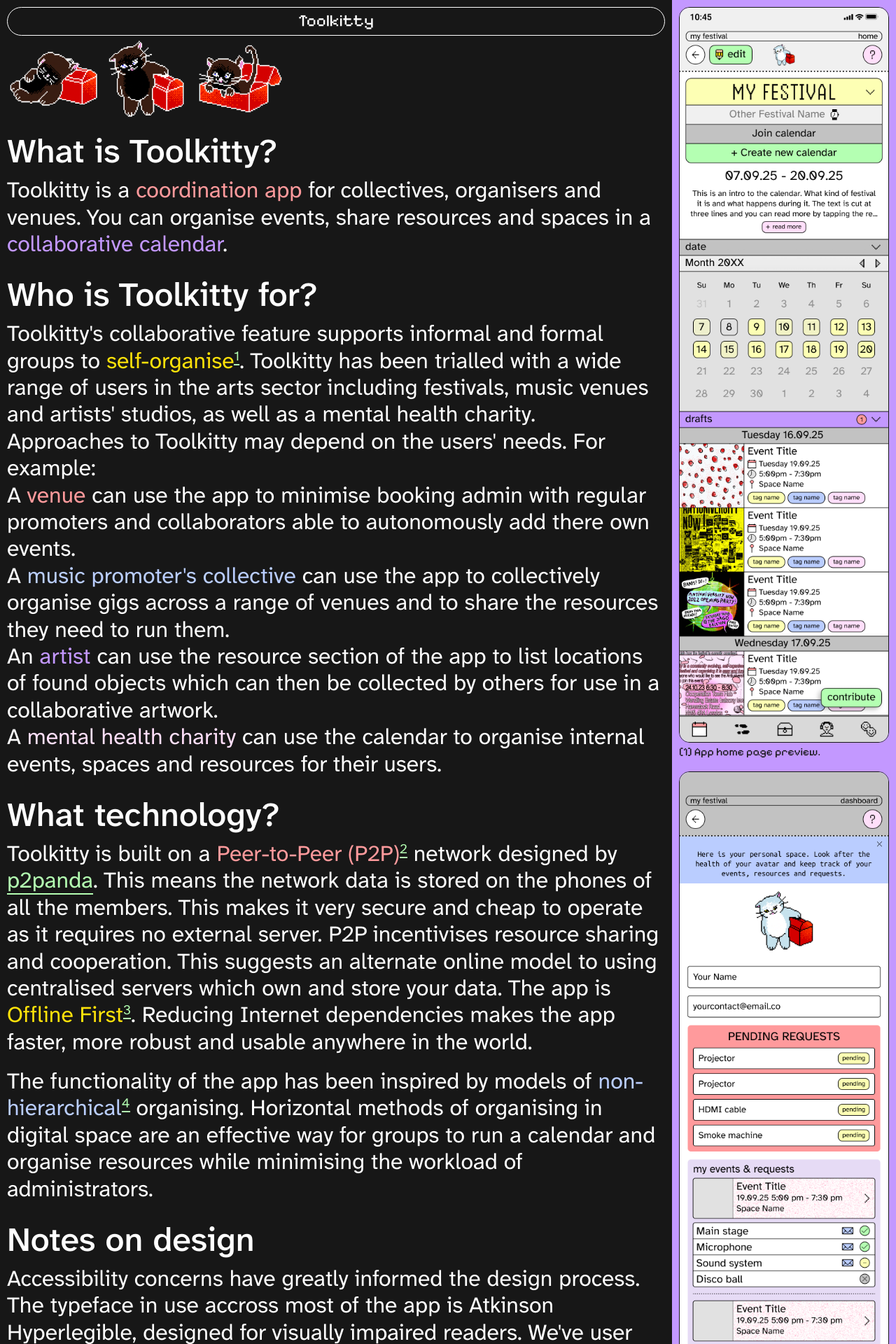
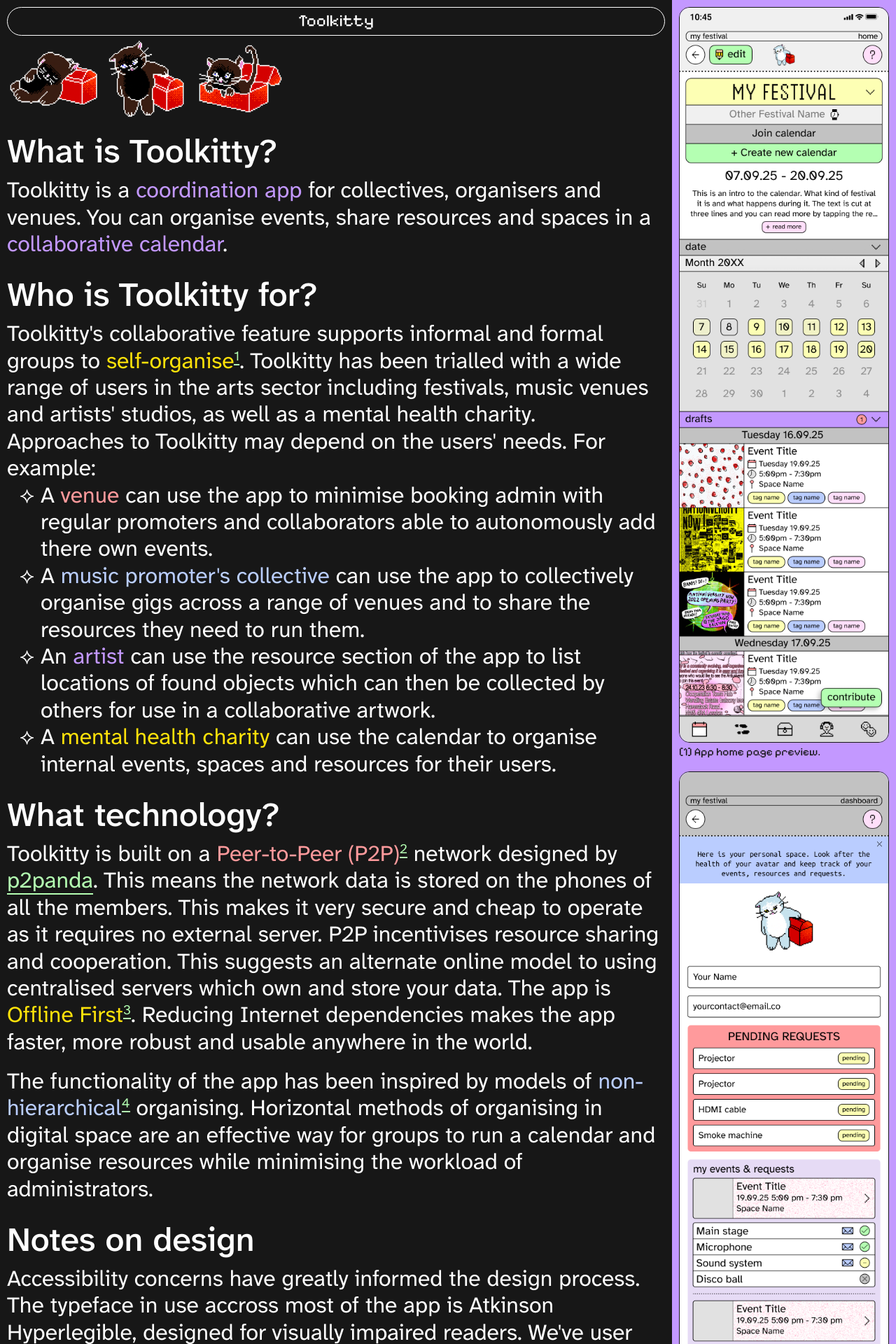
Before and after one commit to toolkitties/website, a Jekyll site: the page built from index.html, in a window 1280 px wide. Shown: the top 1920 px of the page at 70% size. Built offline with Jekyll 4.4.1, drawn with Linux system fonts in a browser that asks for light colours; some of the changed text lies outside the part shown.

Commit message:
Edits on index

```diff
--- a/assets/styles.css
+++ b/assets/styles.css
@@ -21,18 +21,19 @@
 
 @font-face {
   font-family: "Ubuntu Mono";
-  src: url('./fonts/UbuntuMono-Regular.ttf') format('opentype');
+  src: url('./fonts/UbuntuMono-Regular.ttf') format('ttf');
   font-weight: 400;
   font-style: normal;
 }
 
 :root {
   --black: #171717;
-  --blue: #c398ff;
+  --blue: #BACEFF;
   --green: #b4ffb2;
   --purple: #c398ff;
   --yellow: #ffe20a;
   --white: #fff;
+  --red: #FF9A9C;
 }
 
 * {
@@ -62,14 +63,12 @@
 }
 
 p + h1,
-p + h2,
-p + h3 {
+p + h2, {
   margin-top: 3rem;
 }
 
 p + h1,
-p + h2,
-p + h3 {
+p + h2, {
   margin-top: 3rem;
 }
 
@@ -83,7 +82,12 @@
   line-height: 1.5;
 }
 
-p {
+h3 {
+  font-size: 2rem;
+  margin-top: 1rem;
+}
+
+p, ul {
   font-size: 2rem;
   font-weight: 400;
   color: var(--white);
@@ -111,7 +115,8 @@
 
 ul {
   margin: 0;
-  padding: 0 0 0 2em;
+  padding: 0 0 0 1.5em;
+  list-style-type: "⟡ ";
 }
 
 blockquote {
@@ -141,7 +146,7 @@
 
 figcaption a {
   text-decoration: underline;
-  color: #b4ffb2;
+  color: var(--green);
 }
 
 sup {
@@ -156,10 +161,11 @@
 #footnotes {
   font-size: 1.2rem;
   font-weight: 300;
-  color: #ffffff;
+  color: var(--white);
   font-family: "Ubuntu Mono";
   line-height: 1.2;
   letter-spacing: 1;
+  margin-top: 3rem;
 }
 
 #footnotes ol {
@@ -168,7 +174,7 @@
 
 #footnotes a {
   text-decoration: none;
-  color: #FF9A9C;
+  color: var(--red);
 }
 
 .logo {
@@ -185,7 +191,7 @@
 }
 
 .column-right {
-  background-color: var(--blue);
+  background-color: var(--purple);
   float: left;
   width: 25%;
   padding-left: 5px;
@@ -287,6 +293,27 @@
   margin: 0rem;
 }
 
+.purple {
+  color: var(--purple);
+}
+
+.red {
+  color: var(--red)
+}
+
+.blue {
+  color: var(--blue)
+}
+
+.green {
+  color: var(--green)
+}
+
+.yellow {
+  color: var(--yellow)
+}
+
+
 /* Responsive layout - when the screen is less than 1024px wide, make the two
  * columns stack on top of each other instead of next to each other */
 @media screen and (max-width: 1024px) {
--- a/index.html
+++ b/index.html
@@ -3,26 +3,28 @@
 ---
 
 <h1>What is Toolkitty?</h1>
-<p>Toolkitty is a <span style="color: #FF9A9C">coordination app</span> for collectives, organisers and venues. You can organise events, share resources and spaces in a <span style="color: #C398FF">collaborative calendar</span>.</p>
+<p>Toolkitty is a <span class="purple">coordination app</span> for collectives, organisers and venues. You can organise events, share resources and spaces in a <span class="purple">collaborative calendar</span>.</p>
 <br>
 <h2>Who is Toolkitty for?</h2>
-<p>Toolkitty's collaborative feature supports informal and formal groups to <span style="color: #FFE20A">self-organise</span><sup><a href="#fn1" id="ref1" aria-describedby="fn1">1</a></sup>. Toolkitty has been trialled with a wide range of users in the arts sector including festivals, music venues and artists' studios, as well as a mental health charity.
+<p>Toolkitty's collaborative feature supports informal and formal groups to <span class="yellow">self-organise</span><sup><a href="#fn1" id="ref1" aria-describedby="fn1">1</a></sup>. Toolkitty has been trialled with a wide range of users in the arts sector including festivals, music venues and artists' studios, as well as a mental health charity.
 <br>Approaches to Toolkitty may depend on the users' needs. For example:
-<br>A <span style="color: #FF9A9C">venue</span> can use the app to minimise booking admin with regular promoters and collaborators able to autonomously add there own events.
-<br>A <span style="color: #BACEFF">music promoter's collective</span> can use the app to collectively organise gigs across a range of venues and to share the resources they need to run them.
-<br>An <span style="color: #C398FF">artist</span> can use the resource section of the app to list locations of found objects which can then be collected by others for use in a collaborative artwork.
-<br>A <span style="color: #FFDFFA">mental health charity</span> can use the calendar to organise internal events, spaces and resources for their users.</p>
+<ul>
+<li>A <span class="red">venue</span> can use the app to minimise booking admin with regular promoters and collaborators able to autonomously add there own events.</li>
+<li>A <span class="blue">music promoter's collective</span> can use the app to collectively organise gigs across a range of venues and to share the resources they need to run them.</li>
+<li>An <span class="purple">artist</span> can use the resource section of the app to list locations of found objects which can then be collected by others for use in a collaborative artwork.</li>
+<li>A <span class="yellow">mental health charity</span> can use the calendar to organise internal events, spaces and resources for their users.</li>
+</ul>
 <br>
 <h2>What technology?</h2>
-<p>Toolkitty is built on a <span style="color: #FF9A9C">Peer-to-Peer (P2P)</span><sup><a href="#fn2" id="ref2" aria-describedby="fn2">2</a></sup> network designed by <a href="https://p2panda.org/">p2panda</a>. This means the network data is stored on the phones of all the members. This makes it very secure and cheap to operate as it requires no external server. P2P incentivises resource sharing and cooperation. This suggests an alternate online model to using centralised servers which own and store your data. The app is <span style="color: #FFE20A">Offline First</span><sup><a href="#fn3" id="ref3" aria-describedby="fn3">3</a></sup>. Reducing Internet dependencies makes the app faster, more robust and usable anywhere in the world.</p>
+<p>Toolkitty is built on a <span class="red">Peer-to-Peer (P2P)</span><sup><a href="#fn2" id="ref2" aria-describedby="fn2">2</a></sup> network designed by <a href="https://p2panda.org/" target="_blank">p2panda</a>. This means the network data is stored on the phones of all the members. This makes it very secure and cheap to operate as it requires no external server. P2P incentivises resource sharing and cooperation. This suggests an alternate online model to using centralised servers which own and store your data. The app is <span class="yellow">Offline First</span><sup><a href="#fn3" id="ref3" aria-describedby="fn3">3</a></sup>. Reducing Internet dependencies makes the app faster, more robust and usable anywhere in the world.</p>
 <br>
-<p>The functionality of the app has been inspired by models of <span style="color: #BACEFF">non-hierarchical</span><sup><a href="#fn4" id="ref4" aria-describedby="fn4">4</a></sup> organising. Horizontal methods of organising in digital space are an effective way for groups to run a calendar and organise resources while minimising the workload of administrators.</p>
+<p>The functionality of the app has been inspired by models of <span class="blue">non-hierarchical</span><sup><a href="#fn4" id="ref4" aria-describedby="fn4">4</a></sup> organising. Horizontal methods of organising in digital space are an effective way for groups to run a calendar and organise resources while minimising the workload of administrators.</p>
 <br>
 <h2>Notes on design</h2>
 <p>Accessibility concerns have greatly informed the design process. The typeface in use accross most of the app is Atkinson Hyperlegible, designed for visually impaired readers. We've user tested Toolkitty on a diverse cross section of people to ensure that the app is as simple as possible for everyone to use. Further feedback will help shape future edits to the interface.</p>
 <br>
 <h2>Context + people</h2>
-<p>Toolkitty is an offshoot project of p2panda. P2panda received funding from Innovate UK to build this prototype of Toolkitty.
+<p>Toolkitty is an offshoot project of <a href="https://p2panda.org/" target="_blank">p2panda</a>. P2panda received funding from Innovate UK to build this prototype of Toolkitty.
 <br>
 <br>The Toolkitty team:
 <br><img src="/assets/images/footsteps.svg" alt="footsteps" style="height:1.8rem; border: 0px;"> Sam Andreae → back-end development
```
Also changed, not shown: other parts of index.html (+5 -0 lines).
